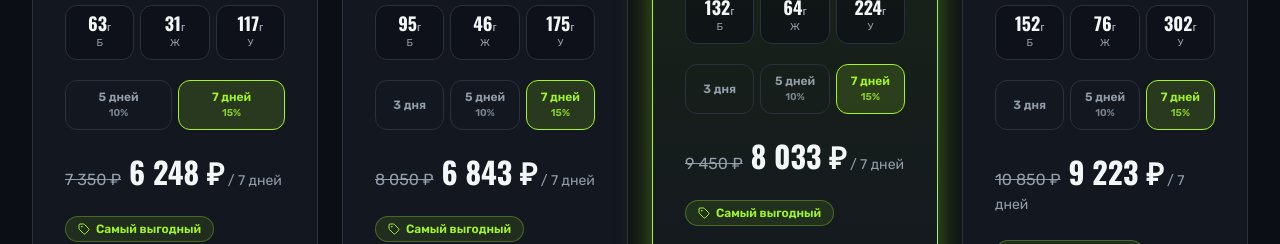
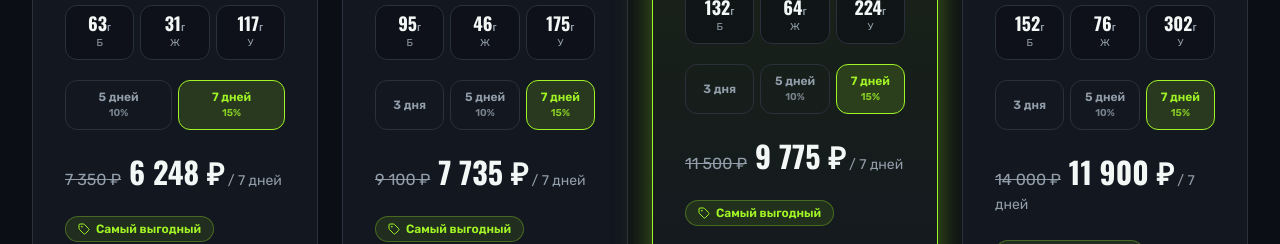
Before and after one commit to pr-poehali-dev/fitness-meal-delivery, a React (Vite) app: page / in a window 1280 px wide. Shown: the part 4900-5144 px from the top of the page. Built offline with nearby package versions, Linux system fonts and the light colour scheme.

Commit message:
fix: restore original prices

```diff
--- a/src/pages/Index.tsx
+++ b/src/pages/Index.tsx
@@ -56,9 +56,9 @@ const plans = [
     protein: 95, fat: 46, carbs: 175,
     popular: false,
     options: [
-      { days: 3, meals: 9,  label: 'Базовый',         discount: null,  old: null,      price: '3 450' },
-      { days: 5, meals: 15, label: 'Скидка 10%',       discount: '10%', old: '5 750',   price: '5 175' },
-      { days: 7, meals: 21, label: 'Самый выгодный',   discount: '15%', old: '8 050',   price: '6 843' },
+      { days: 3, meals: 9,  label: 'Базовый',         discount: null,  old: null,      price: '3 900' },
+      { days: 5, meals: 15, label: 'Скидка 10%',       discount: '10%', old: '6 500',   price: '5 850' },
+      { days: 7, meals: 21, label: 'Самый выгодный',   discount: '15%', old: '9 100',   price: '7 735' },
     ],
   },
   {
@@ -68,9 +68,9 @@ const plans = [
     protein: 132, fat: 64, carbs: 224,
     popular: true,
     options: [
-      { days: 3, meals: 12, label: 'Базовый',         discount: null,  old: null,      price: '4 050' },
-      { days: 5, meals: 20, label: 'Скидка 10%',       discount: '10%', old: '6 750',   price: '6 075' },
-      { days: 7, meals: 28, label: 'Самый выгодный',   discount: '15%', old: '9 450',   price: '8 033' },
+      { days: 3, meals: 12, label: 'Базовый',         discount: null,  old: null,      price: '4 900' },
+      { days: 5, meals: 20, label: 'Скидка 10%',       discount: '10%', old: '8 200',   price: '7 380' },
+      { days: 7, meals: 28, label: 'Самый выгодный',   discount: '15%', old: '11 500',  price: '9 775' },
     ],
   },
   {
@@ -80,9 +80,9 @@ const plans = [
     protein: 152, fat: 76, carbs: 302,
     popular: false,
     options: [
-      { days: 3, meals: 15, label: 'Базовый',         discount: null,  old: null,      price: '4 650' },
-      { days: 5, meals: 25, label: 'Скидка 10%',       discount: '10%', old: '7 750',   price: '6 975' },
-      { days: 7, meals: 35, label: 'Самый выгодный',   discount: '15%', old: '10 850',  price: '9 223' },
+      { days: 3, meals: 15, label: 'Базовый',         discount: null,  old: null,      price: '6 000' },
+      { days: 5, meals: 25, label: 'Скидка 10%',       discount: '10%', old: '10 000',  price: '9 000' },
+      { days: 7, meals: 35, label: 'Самый выгодный',   discount: '15%', old: '14 000',  price: '11 900' },
     ],
   },
 ];
```
